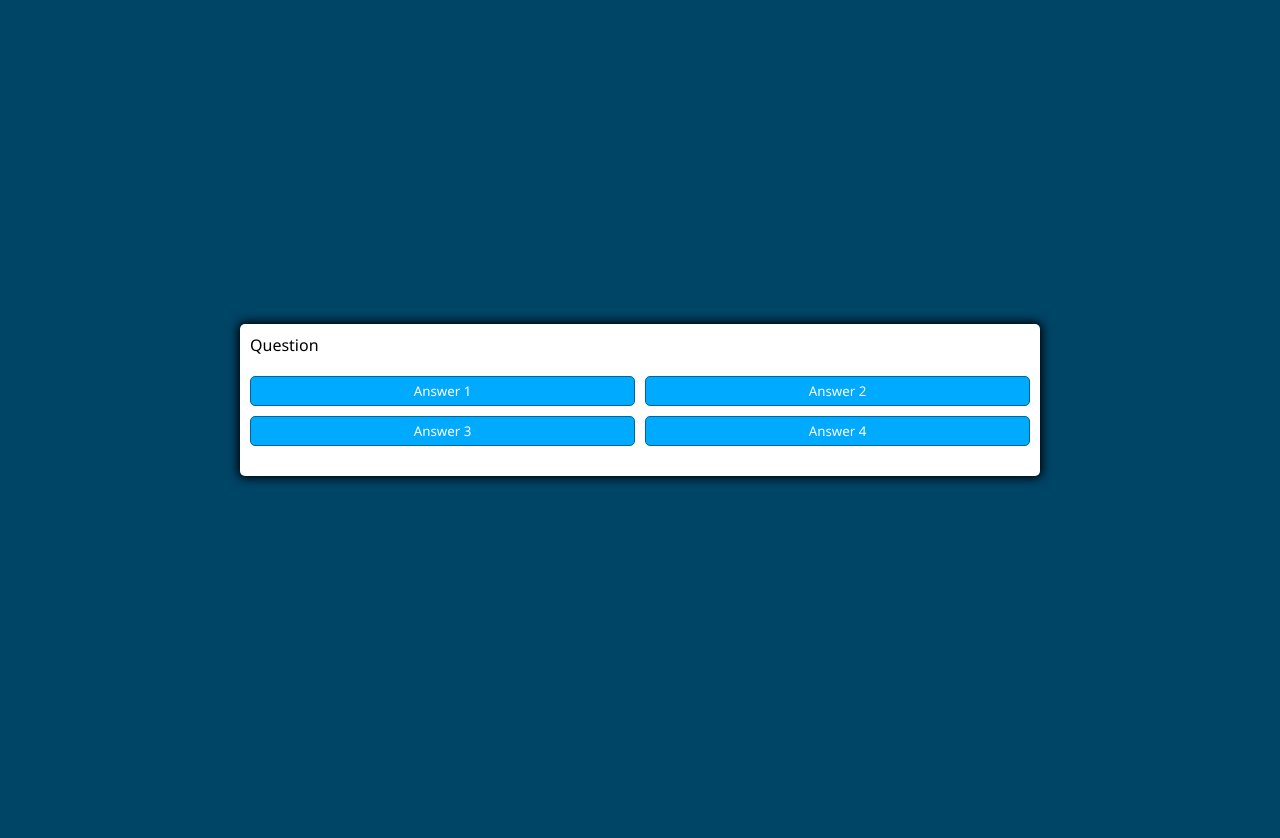
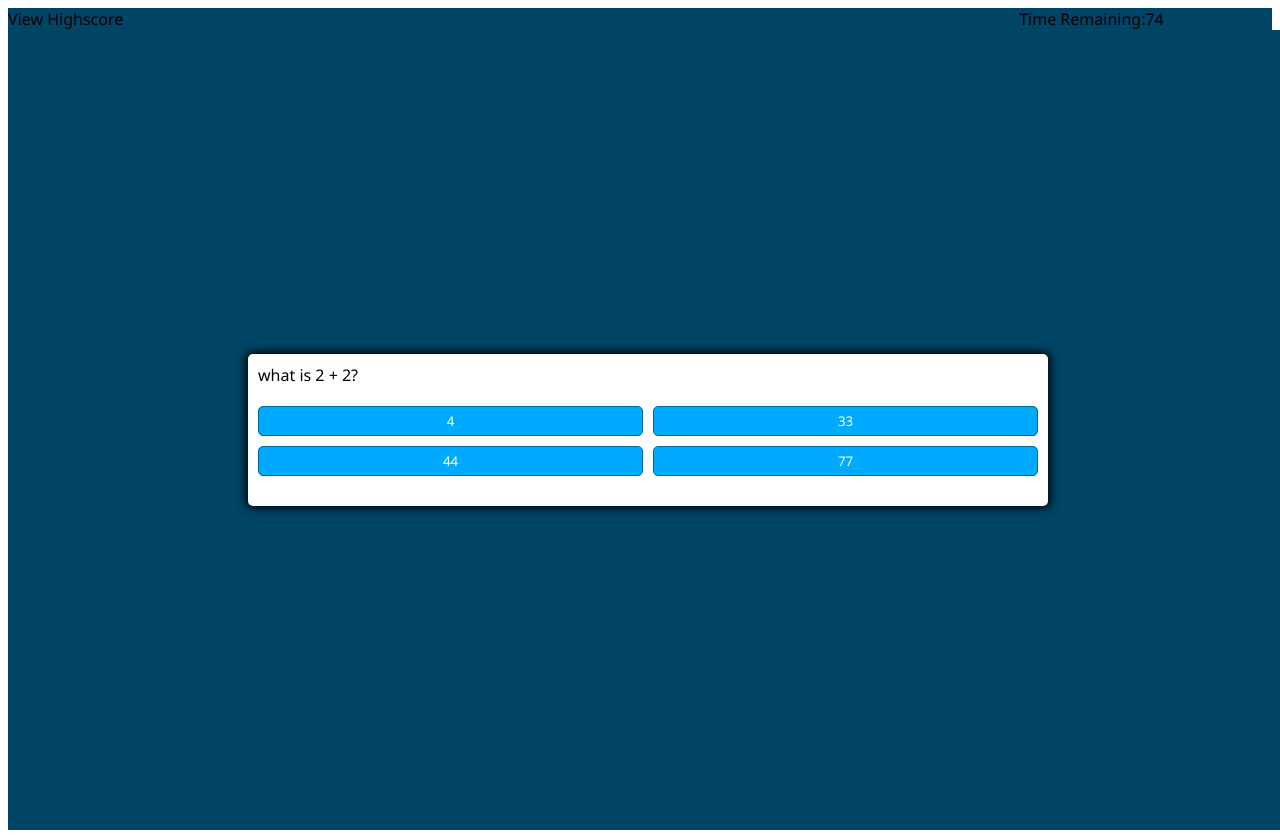
Before and after one commit to alecmichaelw/04-Web_APIs-Code_Quiz, a plain HTML site: page index.html in a window 1280 px wide. Both pictures are taken after a click on the button "Start". Before the commit the page ends 800 px from the top, so only its background shows below. Drawn offline with Linux system fonts and the light colour scheme.

Commit message:
fixing timer, adding questions

```diff
--- a/assets/css/style.css
+++ b/assets/css/style.css
@@ -9,7 +9,7 @@
     --hue-correct: 145;
 }
 
-body, main {
+main {
     --hue: var(--hue-neutral);
     padding: 0;
     margin: 0;
@@ -21,11 +21,17 @@ body, main {
     background-color: hsl(var(--hue), 100%, 20%)
 }
 
+header {
+    --hue: var(--hue-neutral);
+    display: flex;
+    background-color: hsl(var(--hue), 100%, 20%);
+}
+
 body.correct {
     --hue: var(--hue-correct);
 }
 
-body.wrong {
+main.wrong {
     --hue: var(--hue-wrong);
 }
 
@@ -83,3 +89,11 @@ body.wrong {
 .hide {
     display: none;
 }
+
+#high-score {
+    width: 80%;
+}
+
+#timer {
+    width: 20%;
+}
--- a/assets/js/script.js
+++ b/assets/js/script.js
@@ -1,15 +1,100 @@
-var startButton = document.getElementById("start-btn")
-var questionContainerEl = document.getElementById("question-container")
+const startButton = document.getElementById("start-btn")
+const questionContainerEl = document.getElementById("question-container")
+const questionEl = document.getElementById("question")
+const answerBtnEl = document.getElementById("answer-buttons")
+var timerEl = document.getElementById('time')
+var timeRemaining = 75 // for 5 questions
+var clockid
+let shuffledQuestions, currentQuestionIndex
+
+const questions = [
+    {
+        question: "what is 2 + 2?",
+        answers: [
+            {text: "4", correct: true},
+            {text: "33", correct: false},
+            {text: "44", correct: false},
+            {text: "77", correct: false}
+        ]
+    },
+
+    {
+        question: "what is 1 + 1?",
+        answers: [
+            {text: "4", correct: false},
+            {text: "2", correct: true}
+        ]
+    }
+]
+
+function countDown() {
+    timerEl.textContent = timeRemaining
+    timeRemaining--
+
+}
 
 function startGame() {
     console.log("started")
     startButton.classList.add("hide")
+    shuffledQuestions = questions.sort(() => Math.random() - .5)
+    currentQuestionIndex = 0
     questionContainerEl.classList.remove("hide")
+    clockid = setInterval(countDown, 1000)
+    setNextQuestion()
 }
+
+
+function setNextQuestion() {
+    resetState()
+    showQuestion(shuffledQuestions[currentQuestionIndex])
+}
+
+function showQuestion(question) {
+    questionEl.innerText = question.question
+    question.answers.forEach(answer => {
+        const button = document.createElement("button")
+        button.innerText = answer.text
+        button.classList.add("btn")
+        if (answer.correct) {
+            button.dataset.correct = answer.correct
+        }
+        button.addEventListener("click", selectAnswer)
+        answerBtnEl.appendChild(button)
+    })
+}
+
+
+function selectAnswer(e) {
+    const selectedButton = e.target
+    const correct = selectedButton.dataset.correct
+    setStatusClass(document.body, correct)
+    Array.from(answerBtnEl.children).forEach(button => {
+        setStatusClass(button, button. dataset.correct)
+    })
+}
+
+function setStatusClass(element, correct) {
+    clearStatusClass(element)
+    if (correct) {
+        element.classList.add("correct")
+    } else {
+        element.classList.add("wrong")
+    }
+}
+
+function clearStatusClass(element) {
+    element.classList.remove("correct")
+    element.classList.remove("wrong")
+}
+
+function resetState() {
+    while (answerBtnEl.firstChild) {
+      answerBtnEl.removeChild(answerBtnEl.firstChild)
+    }
+}
+
+
 startButton.addEventListener("click", startGame)
-// function selectAnswer {
-
-// }
 
 
 
@@ -23,15 +108,3 @@ step three: Once finished with all quesitons, score page will be presented with
 step four: show dashboard of all scores.
 
 */
-
-// var timeRemaining = 75 // for 5 questions
-
-// function countDown() {
-//     timerEl.textContent = timeRemaining
-//     timeRemaining--
-
-// }
-
-// function startGame() {
-
-// }
--- a/index.html
+++ b/index.html
@@ -9,10 +9,12 @@
     <title>Code Quiz</title>
 </head>
 <body>
-    <!-- <header>
-        <span id = "highScore">View Highscore</span>
+
+    <header>
+        <span id = "high-score">View Highscore</span>
         <span id = "timer">Time Remaining:<span id = "time"> 0</span></span>
-    </header> -->
+    </header>
+
 
     <main>
         <div class = "container">
```
